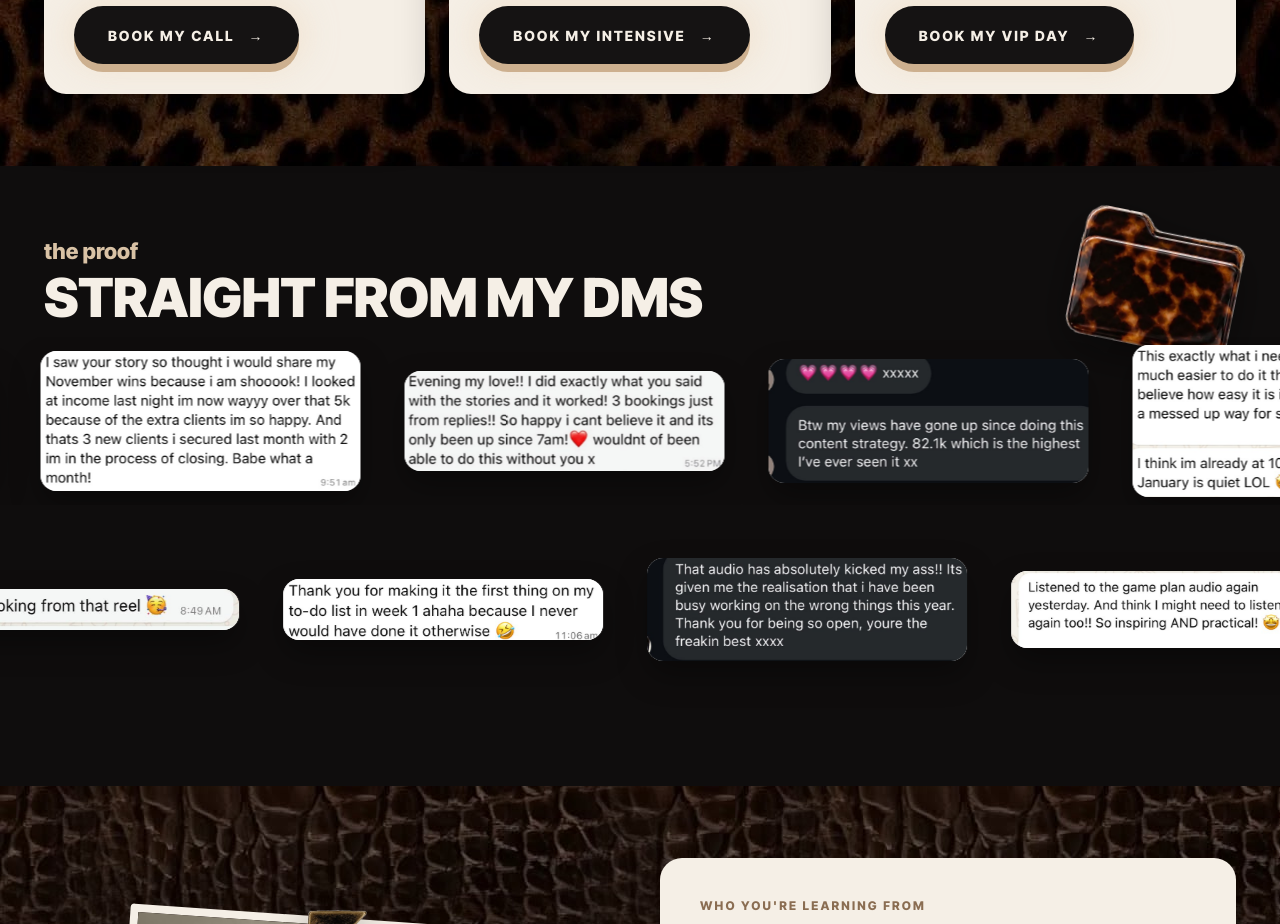
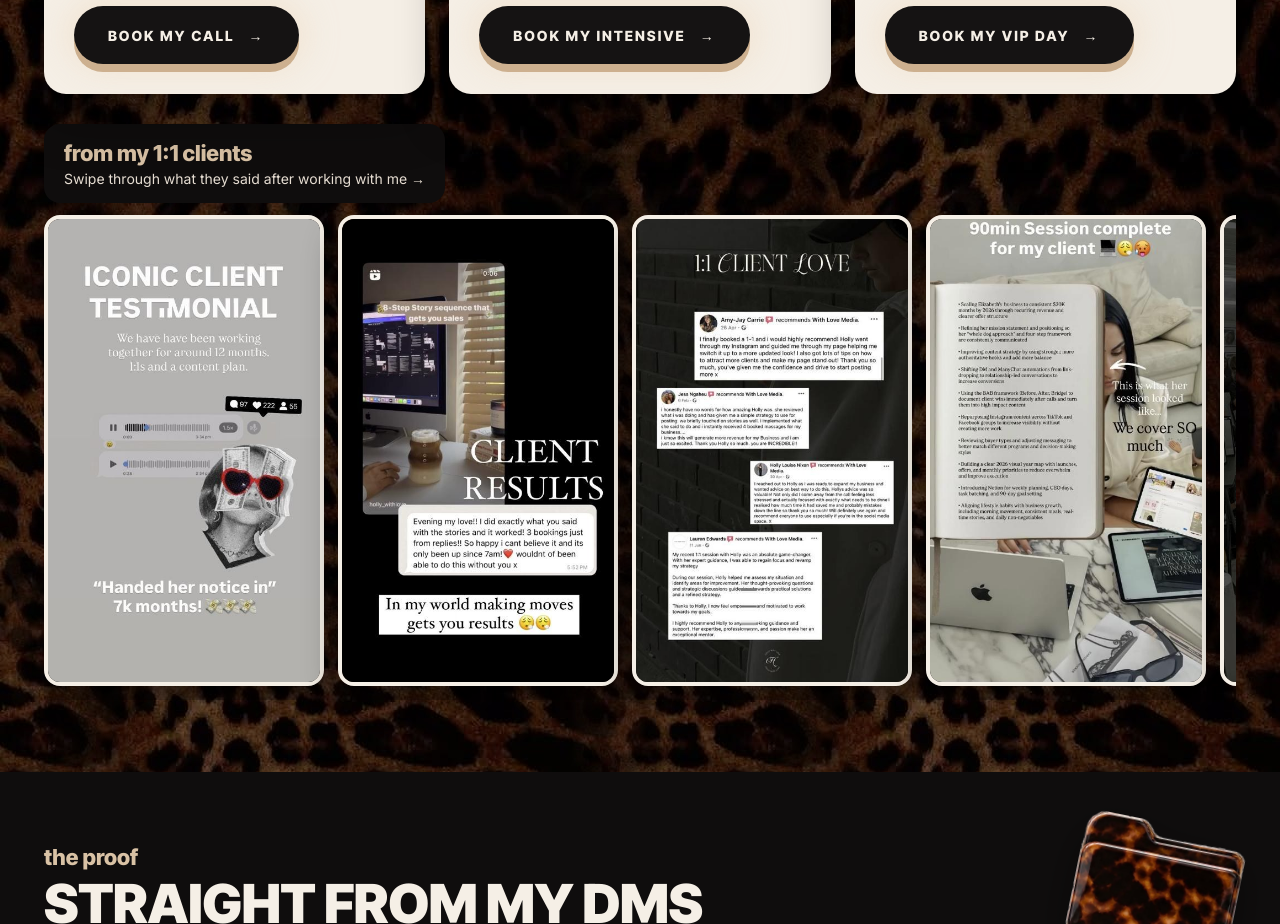
Before and after one commit to hollywithlovemedia-cpu/freemasterclass, a plain HTML site: page links/index.html in a window 1280 px wide. Shown: the part 1880-2804 px from the top of the page. Drawn offline with Linux system fonts and the light colour scheme.

Commit message:
1:1 tab: swipeable client stories from highlights
Co-Authored-By: Claude Opus 5.5 <noreply@anthropic.com>
Claude-Session: https://claude.ai/code/session_013BnoHbTYnVPfBRRELyDtCK

```diff
--- a/links/index.html
+++ b/links/index.html
@@ -159,6 +159,10 @@ p,li{text-wrap:pretty}
 .mg-stories{display:flex;align-items:flex-start;align-self:start;gap:14px;overflow-x:auto;scroll-snap-type:x mandatory;padding:4px 2px 14px;-webkit-overflow-scrolling:touch}
 .mg-stories img{flex:0 0 auto;width:370px;height:auto;aspect-ratio:500/840;object-fit:cover;border-radius:16px;scroll-snap-align:start;border:4px solid #f5efe6;box-shadow:0 18px 34px rgba(0,0,0,.45)}
 @media (max-width:900px){.mg{grid-template-columns:1fr}.mg-copy{padding:24px}.mg-stories img{width:62vw}}
+.one-proof{display:flex;flex-direction:column;gap:4px;margin:30px 0 8px;background:#0f0d0d;padding:16px 20px;border-radius:16px;width:max-content;max-width:100%}
+.swipe-hint{margin:0;font-size:14px;color:#e6ddd2}
+.one-stories img{width:280px}
+@media (max-width:900px){.one-stories img{width:62vw}}
 @media (prefers-reduced-motion: reduce){.track,.wiggle,.spin,.float,.btn,.play-ring{animation:none}.reveal{opacity:1;transform:none}}
 </style>
 <script src="/consent.js" defer></script>
@@ -315,6 +319,23 @@ p,li{text-wrap:pretty}
 </div>
 </div>
 </div>
+<div class="one-proof">
+<p class="eyebrow">from my 1:1 clients</p>
+<p class="swipe-hint">Swipe through what they said after working with me →</p>
+</div>
+<div class="mg-stories one-stories" aria-label="1:1 client results from my Instagram highlights">
+<img src="../images/one_iconic.jpg" alt="Iconic client testimonial: 12 months of 1:1s and a content plan, she handed her notice in and now has 7k months">
+<img src="../images/one_bookings.jpg" alt="Client results: 3 bookings just from story replies after doing exactly what I said">
+<img src="../images/one_love.jpg" alt="1:1 client love: four five star reviews from Amy-Jay, Jess, Holly Louise and Lauren">
+<img src="../images/one_session.jpg" alt="90 minute session complete: everything we covered in one client strategy session">
+<img src="../images/one_ania.jpg" alt="1:1 call client feedback from Ania: she was ready to quit and left with so much clarity">
+<img src="../images/one_catarina.jpg" alt="Review from Catarina: Holly helped me see what direction I need to go. 83 five star reviews">
+<img src="../images/one_ellie.jpg" alt="Review from Ellie: the information she gave me has started to help me land clients with ease">
+<img src="../images/one_sophia.jpg" alt="Review from Sophia: Holly is 100 percent the right choice to navigate social media and business">
+<img src="../images/one_thankyou.jpg" alt="Client message: I feel so much lighter and more clear and so excited about my new direction">
+<img src="../images/one_feedback.jpg" alt="Client feedback: I can see things much clearer now and I have already updated my bio">
+<img src="../images/one_sidelines.jpg" alt="Client message: so glad I finally went ahead, already made changes, 5 stars from me">
+</div>
 </div>
 
 <div class="panel" role="tabpanel" id="panel-standard" aria-labelledby="tab-standard" hidden>
```
Also changed, not shown: images/one_ania.jpg (added), images/one_bookings.jpg (added), images/one_catarina.jpg (added), images/one_ellie.jpg (added), images/one_feedback.jpg (added), images/one_iconic.jpg (added), images/one_love.jpg (added), images/one_session.jpg (added), images/one_sidelines.jpg (added), images/one_sophia.jpg (added), images/one_thankyou.jpg (added).
